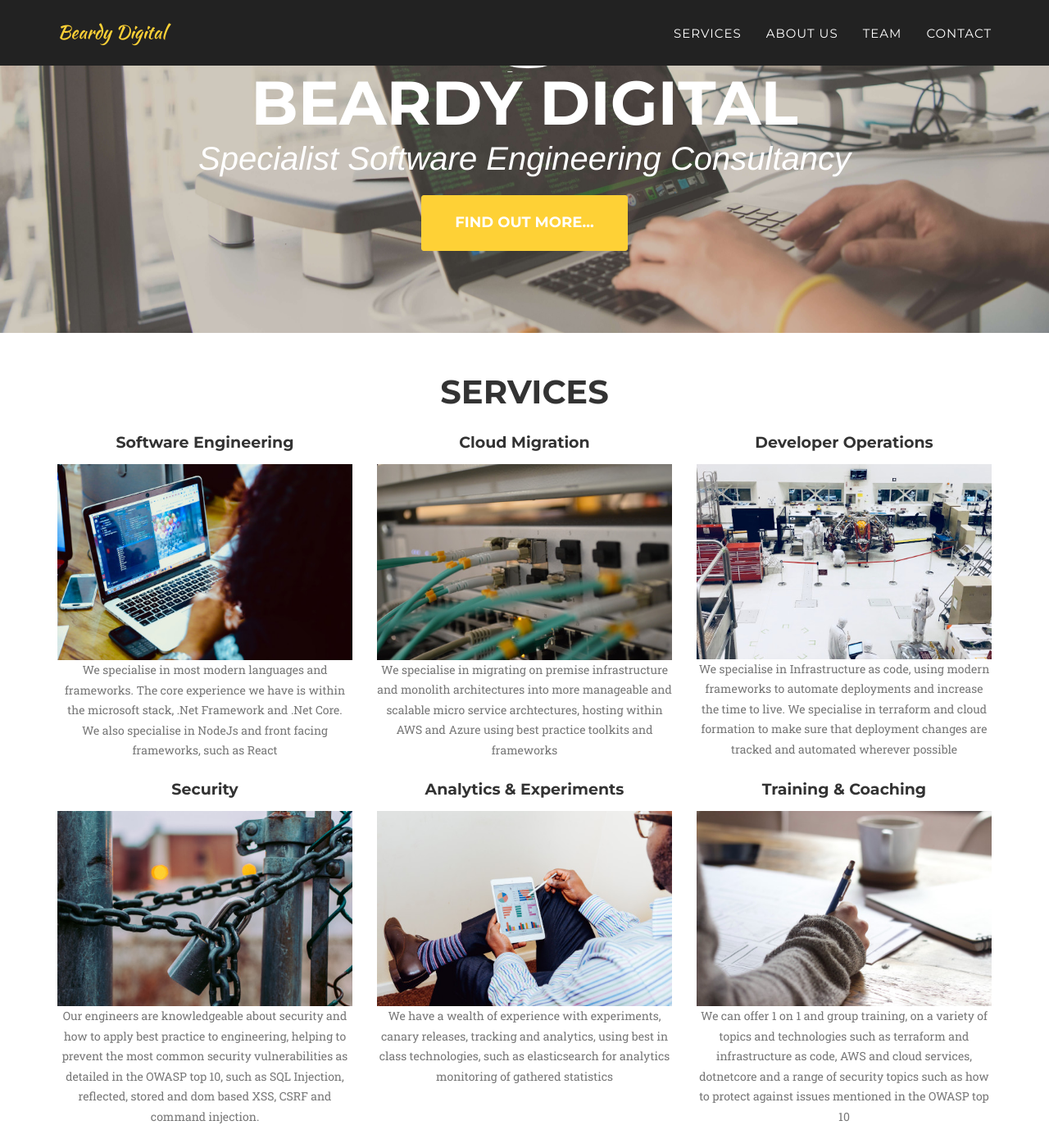
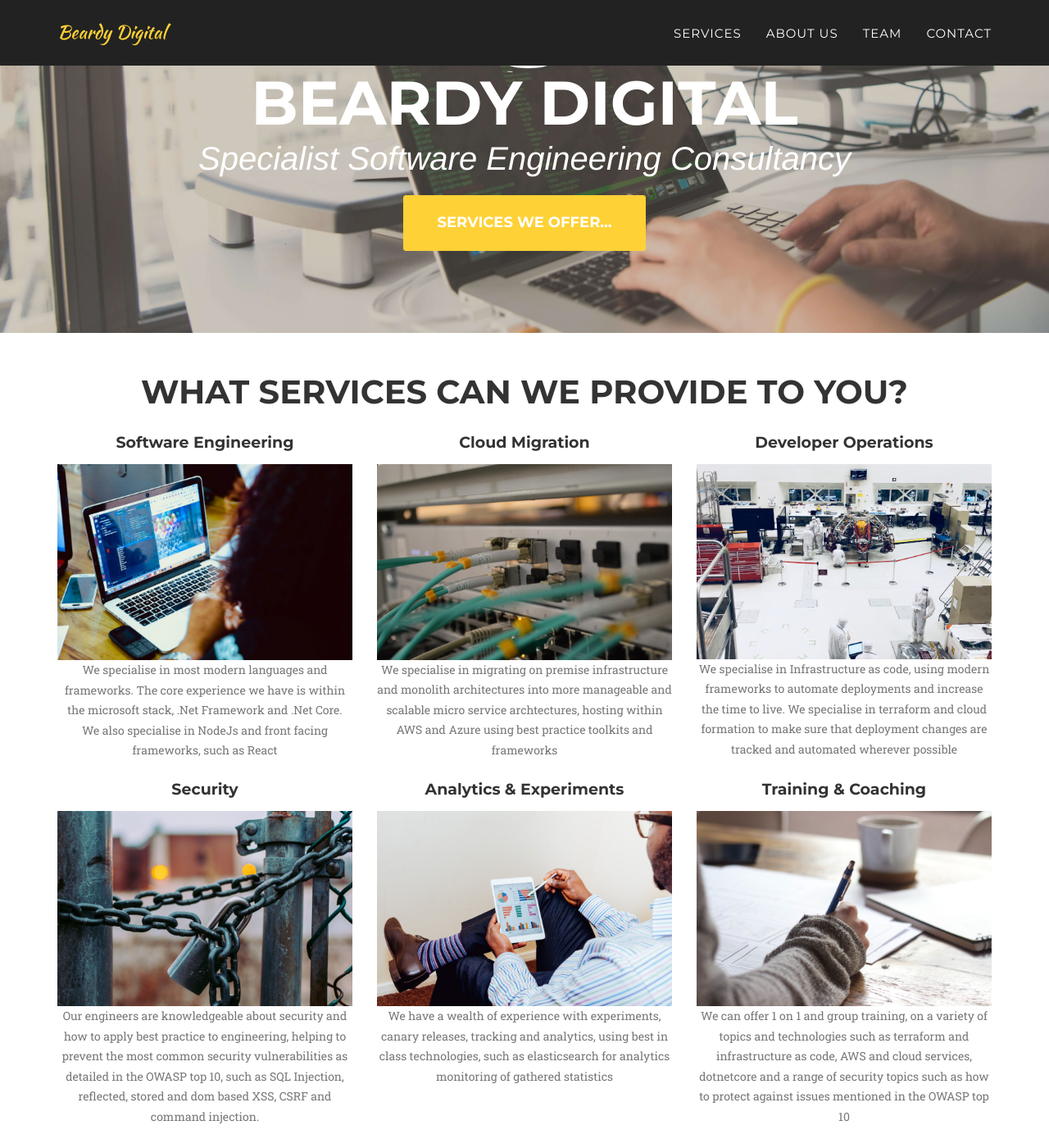
Before and after one commit to DigitalBeardy/beardy-digital.github.io, a Jekyll site: the page built from index.html, in a window 1280 px wide and 1400 px high, scrolled down 308 px. Shown: the whole window at 82% size. Built offline with Jekyll 4.4.1, drawn with Linux system fonts in a browser that asks for light colours; some web fonts are replaced; some of the changed text lies outside the part shown.

Commit message:
updating titles

```diff
--- a/_includes/about.html
+++ b/_includes/about.html
@@ -2,7 +2,7 @@
         <div class="container">
             <div class="row">
                 <div class="col-lg-12 text-center">
-                    <h2 class="section-heading">About Us</h2>
+                    <h2 class="section-heading">About the company</h2>
                     <h3 class="section-subheading text-muted">Beardy Digital is a software consultancy specialising in the latest of tech. Out aim is to improve your technology with best practices in all aspects of software enginnering, from cloud migration and deployment best practices, to full stack software engineering and security.</h3>
                 </div>
             </div>
--- a/_includes/header.html
+++ b/_includes/header.html
@@ -45,7 +45,7 @@
                 <div class="intro-heading">
                     Beardy Digital</div>
                 <div class="intro-lead-in">Specialist Software Engineering Consultancy</div>
-                <a href="#services" class="page-scroll btn btn-xl">Find out more...</a>
+                <a href="#services" class="page-scroll btn btn-xl">Services we offer...</a>
             </div>
         </div>
     </header>
--- a/_includes/services.html
+++ b/_includes/services.html
@@ -3,7 +3,7 @@
         <div class="container">
             <div class="row">
                 <div class="col-lg-12 text-center">
-                    <h2 class="section-heading">Services</h2>
+                    <h2 class="section-heading">What services can we provide to you?</h2>
                 </div>
             </div>
             <div class="row text-center">
--- a/_includes/team.html
+++ b/_includes/team.html
@@ -3,7 +3,7 @@
         <div class="container">
             <div class="row">
                 <div class="col-lg-12 text-center">
-                    <h2 class="section-heading">Our Amazing Team</h2>
+                    <h2 class="section-heading">Our amazing team of technology specialists</h2>
                     <h3 class="section-subheading text-muted">We might be a small consultancy, but we have experience in many sectors from finance, to retail, and spanned many roles, from software engineering to dev ops and even security specialists.</h3>
                 </div>
             </div>
```
